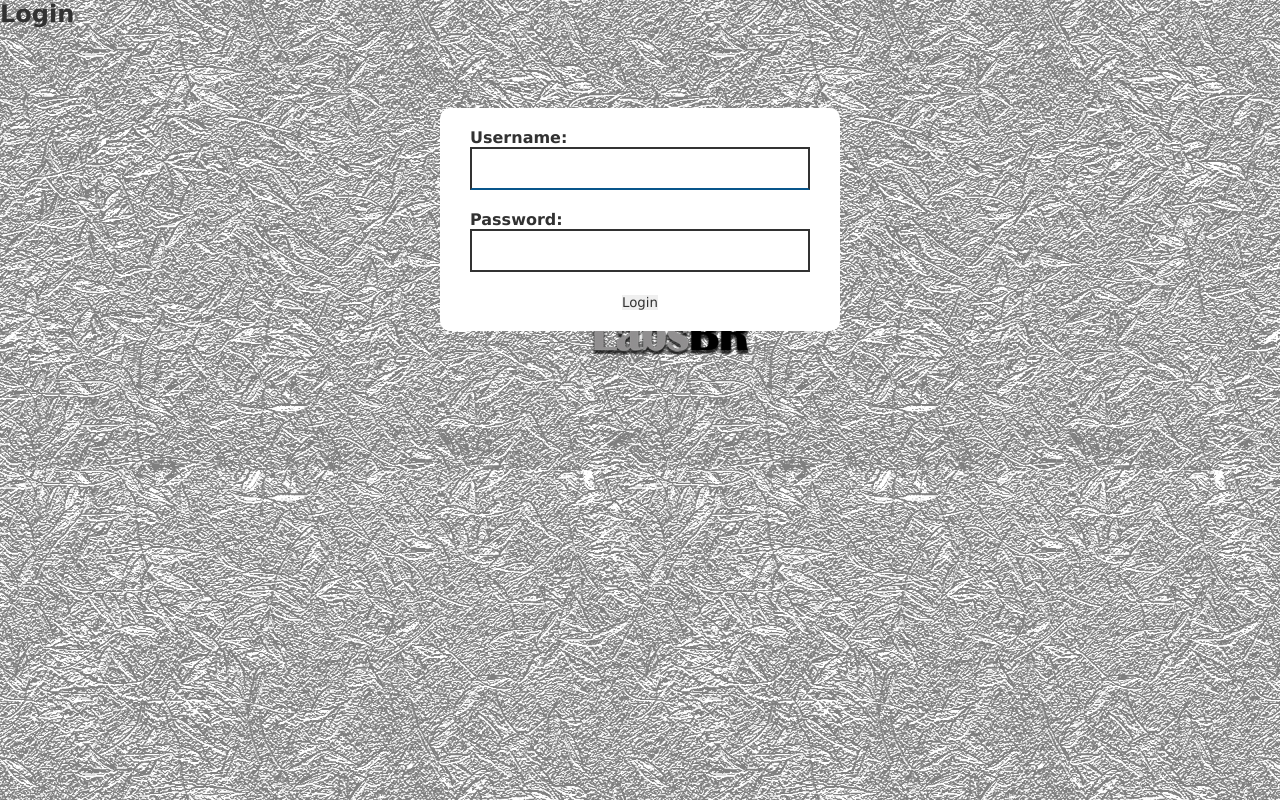
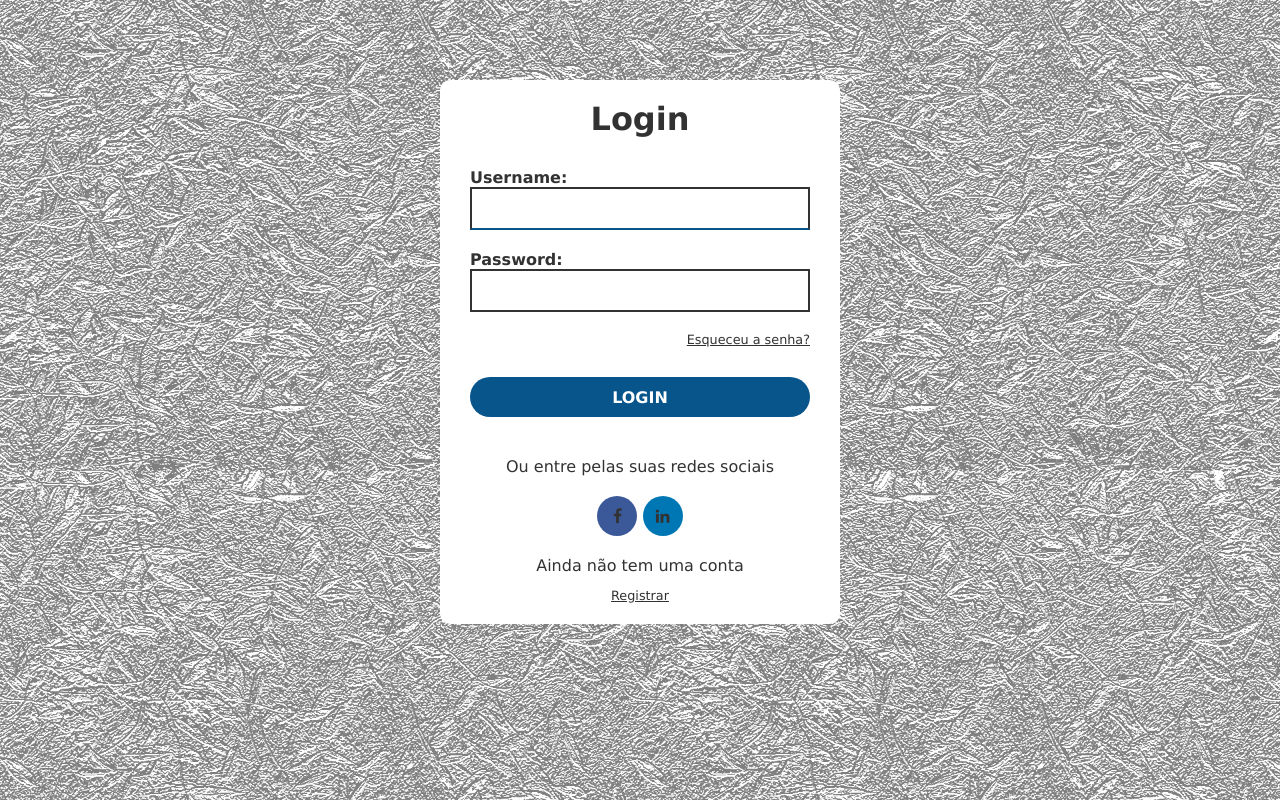
Before and after one commit to JoseRAGarcia/ufolabs, a Django app: page /login/ in a window 1280 px wide. Run offline with Django 3.2, Linux system fonts and the light colour scheme; some libraries are stand-ins or nearby versions.

Commit message:
Estilo de login.html finalizado

```diff
--- a/post/views.py
+++ b/post/views.py
@@ -9,7 +9,6 @@ from .models import Post
 # def my_login(request):
 #     return render(request, 'login.html')
 
-@login_required
 def home(request):
     posts = Post.objects.all()
     return render(request, 'home.html', {'posts': posts})
--- a/src/urls.py
+++ b/src/urls.py
@@ -26,7 +26,8 @@ urlpatterns = [
     path('admin/', admin.site.urls),
     path('', user_views.register, name='registro'),
     path('login/', auth_views.LoginView.as_view(), name='login'),
-    #path('login/', post_views.my_login, name='login'),
+    path('logout/', auth_views.LogoutView.as_view(), name='logout'),
+    path('accounts/profile/', user_views.profile, name='profile'),
     path('home/', post_views.home, name='home'),
     path('posts/<int:post_id>', post_views.post),
 ] + static(settings.MEDIA_URL, document_root=settings.MEDIA_ROOT)
--- a/templates/layout.html
+++ b/templates/layout.html
@@ -35,7 +35,7 @@
             <a class="text-muted" href="#">
               <svg xmlns="http://www.w3.org/2000/svg" width="20" height="20" viewBox="0 0 24 24" fill="none" stroke="currentColor" stroke-width="2" stroke-linecap="round" stroke-linejoin="round" class="mx-3"><circle cx="10.5" cy="10.5" r="7.5"></circle><line x1="21" y1="21" x2="15.8" y2="15.8"></line></svg>
             </a>
-            <a class="btn btn-sm btn-outline-secondary" href="#">Sign up</a>
+            <a class="btn btn-sm btn-outline-secondary" href="{% url 'login' %}">Sign up</a>
           </div>
         </div>
       </header>
--- a/templates/registration/login.html
+++ b/templates/registration/login.html
@@ -8,14 +8,24 @@
 	<title>Login</title>
 </head>
 <body>
-
-<h2>Login</h2>
-
-<form method="post" id="login-container">
-    {% csrf_token %}
-    {{ form.as_p }}
-    <button type="submit">Login</button>
-</form>
+	<div id="login-container">
+	<h1>Login</h1>
+		<form method="post">
+			{% csrf_token %}
+			{{ form.as_p }}
+			<a href="#" id="forgot-pass">Esqueceu a senha?</a>
+			<input type="submit" value="Login">
+		</form>
+			<div id="social-container">
+				<p>Ou entre pelas suas redes sociais</p>
+				<i class="fa fa-facebook"></i>
+					<i class="fa fa-linkedin"></i>
+			</div>
+			<div id="register-container">
+				<p>Ainda não tem uma conta</p>
+				<a href="{% url 'registro' %}">Registrar</a>
+			</div>
+	</div>
 
 <!--	<div id="login-container">-->
 <!--		<h1>Login</h1>-->
--- a/user/forms.py
+++ b/user/forms.py
@@ -1,12 +1,6 @@
 from django.contrib.auth.forms import UserCreationForm
-from django.contrib.auth.forms import AuthenticationForm
 from django import forms
 from .models import My_User
-
-# class MyLogin(AuthenticationForm):
-#     username = forms.CharField(
-#         widget=forms.TextInput(attrs={'id': 'email', 'placeholder': 'Digite seu e-mail'}),
-#     )
 
 class CreateUser(UserCreationForm):
     password1 = forms.CharField(
--- a/user/views.py
+++ b/user/views.py
@@ -14,3 +14,7 @@ def register(request):
         form = CreateUser()
 
     return render(request, 'registro.html', {'form':form})
+
+def profile(request):
+    users = request.user
+    return render(request, 'profile.html', {'users':users})
```
Also changed, not shown: templates/profile.html (added, +10 -0 lines).
